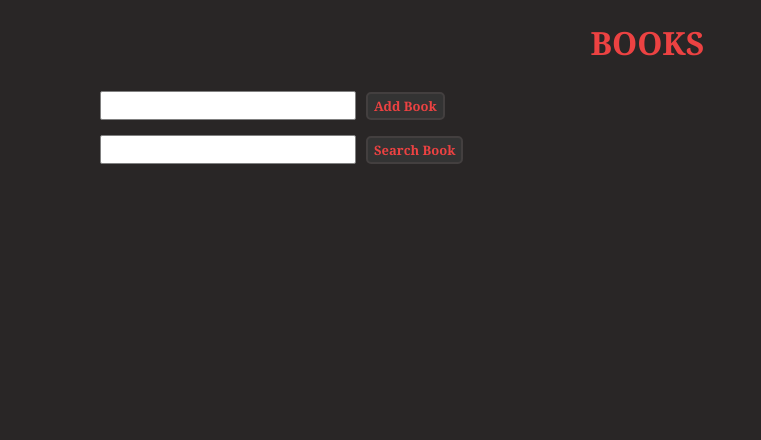
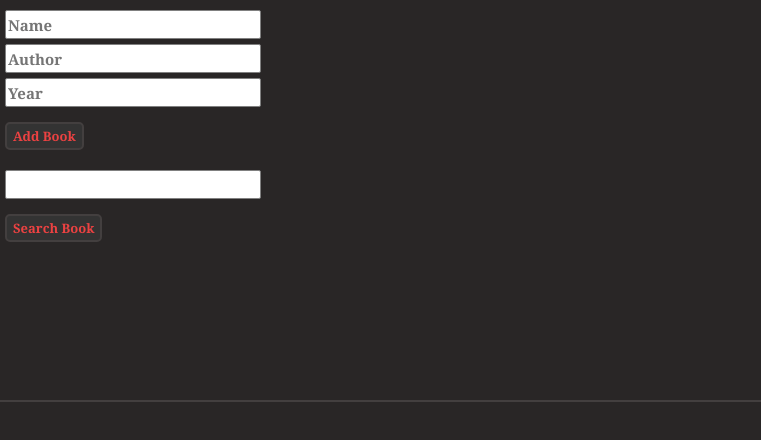
Before and after one commit to Rostislauuu/crud-library, a React (Create React App) app: page / in a window 1280 px wide. Shown: the top 440 px of the page, without its empty margins (0-761 px from the left). Built offline with nearby package versions, Linux system fonts and the light colour scheme.

Commit message:
made add-book block

```diff
--- a/src/App.js
+++ b/src/App.js
@@ -6,10 +6,9 @@ import Books from './components/Books';
 class App extends Component{
   render(){
     return (
-      <div className="root">
+      <div className="page">
 
         <div className="book-root">
-          <h1 className="books-header">Books</h1>
           <Books />
         </div>
 
--- a/src/App.scss
+++ b/src/App.scss
@@ -11,20 +11,17 @@ $white: white;
   font-family: Georgia, sans-serif;
 }
 
-h1{
-  color: $aColor;
-  margin-left: 15px;
-  text-transform: uppercase;
-}
-
 .input-field {
   @include input-field($white, 1px solid gray);
   @include size(25px, 250px);
   @include font(15px, 700);
   border-radius: 2px;
-  margin: 5px 5px 10px 100px;
+  margin-bottom: 5px;
   color: $aColor;
 
+  &:last-child{
+    margin-bottom: 0;
+  }
   &:focus{
     outline: 0;
   }
@@ -32,12 +29,36 @@ h1{
 
 // Book Library
 
+.book-root {
+  width: 100%;
+  height: 400px;
+  display: flex;
+  border-bottom: 2px solid lighten($bgColor, 10);
+}
+
+.add-book {
+  width: 30%;
+  max-width: 1200px;
+  height: 150px;
+  position: absolute;
+  top: 10px;
+  left: 5px;
+}
+
+.search-root {
+  width: 40%;
+  max-width: 1200px;
+  position: relative;
+  top: 170px;
+  left: 5px;
+}
+
 .add-button, .search-button {
   @include button($aColor, darken($white, 80), 2px solid lighten($bgColor, 10));
   @include size(28px, null);
   @include font(13px, 700);
   border-radius: 5px;
-  margin-left: 5px;
+  margin-top: 10px;
 
   &:focus{
     outline: 0;
@@ -52,20 +73,22 @@ h1{
 }
 
 .library {
+  width: 60%;
+  position: absolute;
+  left: 25%;
+  top: 5px;
+  text-align: center;
+
     ol {
         list-style: none;
-        padding-left: 15px;
     }
 }
 
 .library-book {
   @include font(20px, normal);
-  margin-bottom: 1px;
-  margin-left: 175px;
   color: rgb(236, 66, 66);
-  width: 20%;
+  width: 25%;
   cursor: $selectCursor;
-  text-align: center;
 
   &:hover {
     @include hover($white, rgb(41, 38, 38), 1px solid white);
@@ -73,7 +96,3 @@ h1{
     border-radius: 3px;
   }
 }
-
-.books-header {
-  text-align: center;
-}
--- a/src/actions/addBook.js
+++ b/src/actions/addBook.js
@@ -1,9 +1,11 @@
 const ADD_BOOK = 'ADD_BOOK';
 
-export const addBook = (name) => {
+export const addBook = (name, author, year) => {
     const payload = {
         id: Date.now().toString(),
-        name
+        name,
+        author,
+        year
     };
 
     return{
--- /dev/null
+++ b/src/actions/showBook.js
@@ -0,0 +1,10 @@
+const SHOW_BOOK = 'SHOW_BOOK';
+
+export const showBook = (book) => {
+    alert('Book name is "' + book.name + '"');
+
+    return{
+        type: SHOW_BOOK,
+        payload: book
+    }
+}
--- a/src/actions/showElement.js
+++ /dev/null
@@ -1,10 +0,0 @@
-const ELEMENT_TO_SHOW = 'ELEMENT_TO_SHOW';
-
-export const showElement = (element) => {
-    alert('Name is "' + element.name + '"');
-
-    return{
-        type: ELEMENT_TO_SHOW,
-        payload: element
-    }
-}
--- a/src/containers/AddBook.js
+++ b/src/containers/AddBook.js
@@ -1,21 +1,57 @@
 import React, {Component} from 'react';
 import {connect} from 'react-redux';
-import { bindActionCreators } from '../../../../../AppData/Local/Microsoft/TypeScript/3.5/node_modules/redux';
+import { bindActionCreators } from 'redux';
 
 import {addBook} from '../actions/addBook';
 
 class AddBook extends Component{
     addBook(){
-        console.log('Added book, ' , this.bookInput.value);
-        this.props.onAddBook(this.bookInput.value);
-        this.bookInput.value = '';
+
+      let bookName = this.bookName.value;
+      let bookAuthor = this.bookAuthor.value;
+      let bookYear = +this.bookYear.value;   // Converting from String to a Number
+
+        // Checking if all input fields are filled with value + have correct Type
+      if(bookName && bookAuthor && bookYear){
+
+        // If condition is true => sending all data to store using onAddBook function
+        this.props.onAddBook(bookName, bookAuthor, bookYear);
+
+        // Clearing all input fields after pressing the button
+        this.bookName.value = '';
+        this.bookAuthor.value = '';
+        this.bookYear.value = '';
+
       }
+      // If bookYear is String
+      // P.S should be a Number
+      else if( isNaN(bookYear) ) {
+        alert('Enter number in `Year` field');
+      }
+      // If some of fields are not filled
+      else {
+        alert('All fields should be filled');
+      }
+    }
 
     render(){
         return(
-            <div>
-              <input type="text" ref={(input) => {this.bookInput = input}} className="input-field" />
+            // making global variables from inputs using ref={}
+            <div className="add-book">
+              <input type="text" ref={(input) => {this.bookName = input}} placeholder="Name"
+                className="input-field" />
+                <br />
+
+              <input type="text" ref={(input) => {this.bookAuthor = input}} placeholder="Author"
+                className="input-field" />
+                <br />
+
+              <input type="text" ref={(input) => {this.bookYear = input}} placeholder="Year"
+                className="input-field" />
+              <br />
+
               <button onClick={this.addBook.bind(this)} className="add-button">Add Book</button>
+              <br />
             </div>
         )
     }
--- a/src/containers/BookList.js
+++ b/src/containers/BookList.js
@@ -1,8 +1,8 @@
 import React, {Component} from 'react';
 import {connect} from 'react-redux';
+import { bindActionCreators } from 'redux';
 
-import {showElement} from '../actions/showElement';
-import { bindActionCreators } from '../../../../../AppData/Local/Microsoft/TypeScript/3.5/node_modules/redux';
+import {showBook} from '../actions/showBook';
 
 import '../App.scss';
 
@@ -12,7 +12,7 @@ class BookList extends Component{
             <div className="library">
                 <ol>
                     {this.props.library.map( (book) => {
-                    return <li onClick={() => this.props.showElement(book)} key={book.id}
+                    return <li onClick={() => this.props.showBook(book)} key={book.id}
                             className="library-book">
                                 {book.name}
                             </li>
@@ -30,7 +30,7 @@ function mapStateToProps(state) {
 }
 
 function matchDispatchToProps(dispatch) {
-    return bindActionCreators({showElement: showElement}, dispatch);
+    return bindActionCreators({showBook: showBook}, dispatch);
 }
 
 export default connect(mapStateToProps, matchDispatchToProps)(BookList);
--- a/src/containers/SearchBook.js
+++ b/src/containers/SearchBook.js
@@ -12,8 +12,9 @@ class SearchBook extends Component{
 
     render(){
         return(
-            <div>
+            <div className="search-root">
                 <input type="text" ref={(input) => {this.searchInput = input}} className="input-field" />
+                <br />
                 <button onClick={this.searchBook.bind(this)} className="search-button">Search Book</button>
             </div>
         )
--- a/src/index.js
+++ b/src/index.js
@@ -13,7 +13,7 @@ import reducer from './reducers/index';
 const store = createStore(reducer, composeWithDevTools(applyMiddleware(thunk)));
 
 store.subscribe(() => {
-    console.log('Added new state', store.getState())
+    console.log('Added new state or made another action', store.getState())
 })
 
 ReactDOM.render(
```
